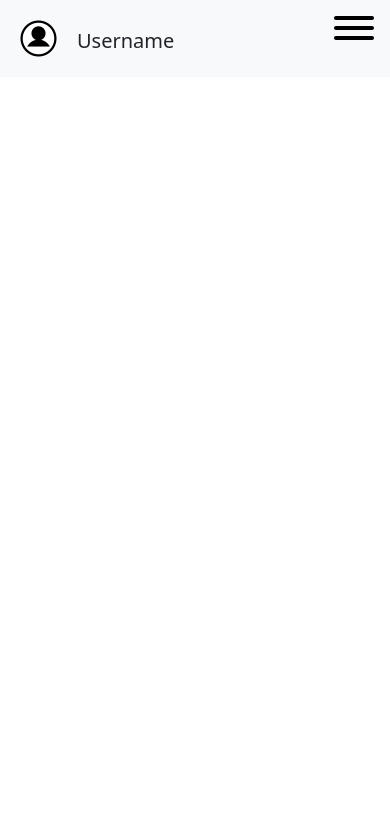
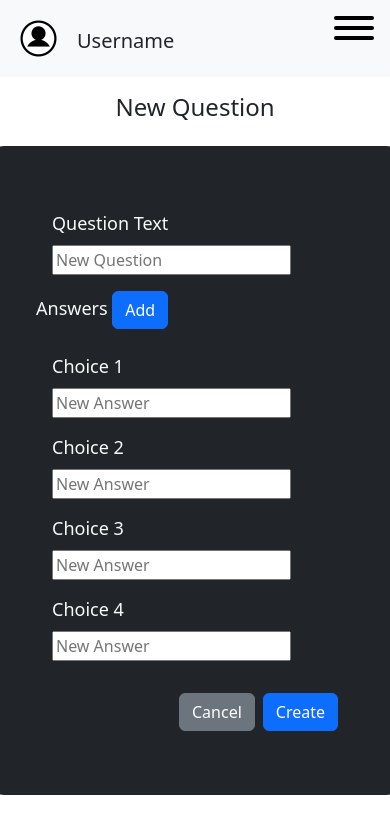
Before and after one commit to lkhanhpham/ambient-digital, a React (Create React App) app in the folder Frontend/: page /QuestionCreator in a window 390 px wide. Shown: the top 834 px of the page. Built offline with nearby package versions, Linux system fonts and the light colour scheme.

Commit message:
add question form for create questions

```diff
--- a/Frontend/src/components/QuestionView.jsx
+++ b/Frontend/src/components/QuestionView.jsx
@@ -38,7 +38,7 @@ const QuestionView = () => {
                 <div className="card-header d-flex justify-content-between">
                     <span className="small-title float-left">Questions</span>
 
-                    <Link to = "/Question" ><button className='btn btn-primary'>  Create question</button></Link>
+                    <Link to = "/QuestionCreator" ><button className='btn btn-primary'>  Create question</button></Link>
                 </div>
                 <div className="card-body scrollable ">
                     <div className="">
--- a/Frontend/src/pages/App.js
+++ b/Frontend/src/pages/App.js
@@ -4,6 +4,8 @@ import Header from "../components/Header";
 import Library from "./Library";
 import QuizForm from "./QuizForm";
 import NewQuiz from "./NewQuiz";
+import QuestionForm from "./QuestionForm";
+import NewQuestion from "./NewQuestion";
 import {
   Route,
   Routes
@@ -21,6 +23,8 @@ class App extends Component {
         <Route exact path="/Library" element={<Library/>} />
         <Route exact path="/QuizCreator/*" element={<QuizForm/>} />
         <Route path="/QuizCreator/NewQuiz" element={<NewQuiz/>} />
+        <Route exact path="/QuestionCreator/*" element={<QuestionForm/>} />
+        <Route path="/QuestionCreator/NewQuestion" element={<NewQuestion/>} />
         </Routes>
     </div>
     </>
--- /dev/null
+++ b/Frontend/src/pages/NewQuestion.jsx
@@ -0,0 +1,16 @@
+
+import { useLocation } from "react-router-dom";
+
+const NewQuestion = () => {
+    const location = useLocation();
+
+
+    return (
+        <div className="container">
+
+            <p>Test</p>
+
+        </div>
+    )
+}
+export default NewQuestion;
--- /dev/null
+++ b/Frontend/src/pages/QuestionForm.jsx
@@ -0,0 +1,130 @@
+import { useState, useEffect } from "react"
+import axios from "axios"
+import React, { Component } from "react";
+import { Link, useNavigate} from "react-router-dom";
+const QuestionForm = () => {
+
+    const [questionText, setQuestionText] = useState('')
+    const [questionAnswer, setQuestionAnswer1] = useState('')
+    const [questionAnswer2, setQuestionAnswer2] = useState('')
+    const [questionAnswer3, setQuestionAnswer3] = useState('')
+    const [questionAnswer4, setQuestionAnswer4] = useState('')
+
+
+    const navigate = useNavigate();
+
+    function createQuestion(event) {
+
+        axios(
+            {
+                method: "POST",
+                url: "http://localhost:8000/api/question/",
+                data: {
+                    question_text: questionText,
+                    question_answer1: questionAnswer,
+                    question_answer2: questionAnswer2,
+                    question_answer3: questionAnswer3,
+                    question_answer4: questionAnswer4,
+                },
+                headers: {'Content-Type': 'application/json'}
+            }
+        ).then((response) => {
+            console.log(response.data)
+        })
+        setQuestionText("Dummy")
+        setQuestionAnswer1("Dummy")
+        setQuestionAnswer2("Dummy")
+        setQuestionAnswer3("Dummy")
+        setQuestionAnswer4("Dummy")
+        event.preventDefault()
+    }
+    function createFrontendQuestion(event){
+        //Set new attributes and post
+        navigate("/QuestionCreator/NewQuestion",
+            {state:
+                {
+                    question_text: questionText,
+                    question_answer1: questionAnswer,
+                    question_answer2: questionAnswer2,
+                    question_answer3: questionAnswer3,
+                    question_answer4: questionAnswer4,
+                }
+            }
+        )
+        event.preventDefault()
+        console.log()
+    }
+
+
+    return (
+        <>
+            <div className="text-dark d-flex justify-content-center align-self-center pt-3 pb-3">
+                <h3 className="big-title">New Question</h3>
+            </div>
+            <div className="row justify-content-center">
+
+                <div className="custom-card col-lg-6 col-md-8 p-5 bg-dark justify-content-center align-self-center">
+                    <form className="text-light">
+                    <div className="form-group m-3">
+                            <label className="mb-2"  htmlFor="exampleFormControlInput1">Question Text</label>
+                            <input type="text" class="form-control" id="exampleFormControlInput1"
+                                placeholder="New Question"
+                                text={questionText}
+                                ></input>
+                        </div>
+                        <label className="mb-2"  htmlFor="exampleFormControlInput1">Answers  <button className="btn btn-primary">Add</button></label>
+                        <div className="form-group m-3">
+                            <label className="mb-2"  htmlFor="exampleFormControlSelect1">Choice 1 </label>
+                            <input type="text" class="form-control" id="exampleFormControlInput1"
+                                placeholder="New Answer"
+                                text={questionAnswer}
+                                ></input>
+                        </div>
+                        <div className="form-group m-3">
+                            <label className="mb-2"  htmlFor="exampleFormControlSelect1">Choice 2</label>
+                            <input type="text" class="form-control" id="exampleFormControlInput1"
+                                placeholder="New Answer"
+                                text={questionAnswer2}
+                                ></input>
+                        </div>
+                        <div className="form-group m-3">
+                            <label className="mb-2"  htmlFor="exampleFormControlSelect1">Choice 3</label>
+                            <input type="text" class="form-control" id="exampleFormControlInput1"
+                                placeholder="New Answer"
+                                text={questionAnswer3}
+                                ></input>
+                        </div>
+                        <div className="form-group m-3">
+                            <label className="mb-2"  htmlFor="exampleFormControlSelect1">Choice 4</label>
+                            <input type="text" class="form-control" id="exampleFormControlInput1"
+                                placeholder="New Answer"
+                                text={questionAnswer4}
+
+                                ></input>
+                        </div>
+                    </form>
+
+                <div className="d-flex justify-content-end p-3">
+                    <Link to ="/Library">
+                    <button className="btn btn-secondary me-2" >Cancel</button>
+                    </Link>
+
+                    <button onClick={createFrontendQuestion} className="btn btn-primary">Create</button>
+
+                </div>
+                </div>
+            </div>
+            <style jsx='true'>{`
+        label{
+          font-size: 18px;
+        }
+        .custom-card{
+            border-radius: 1rem;
+        }
+
+      `}</style>
+        </>
+    );
+}
+
+export default QuestionForm;
```
